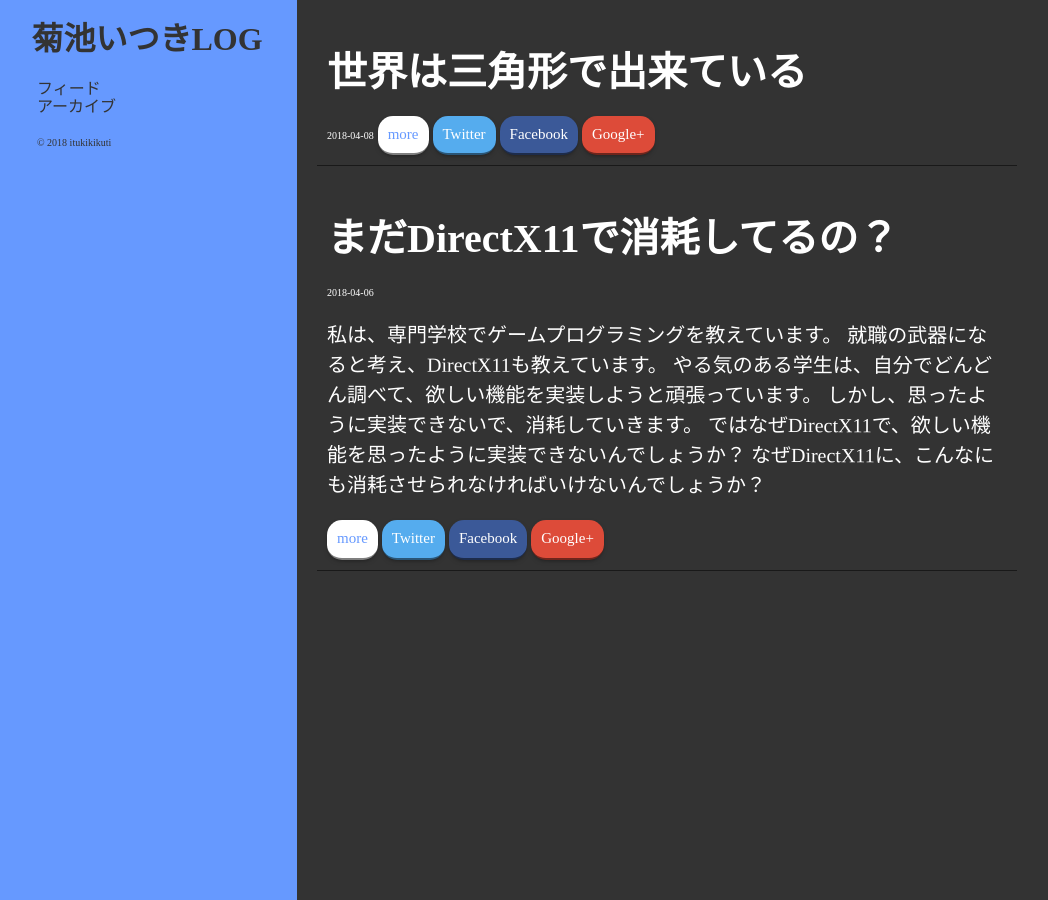
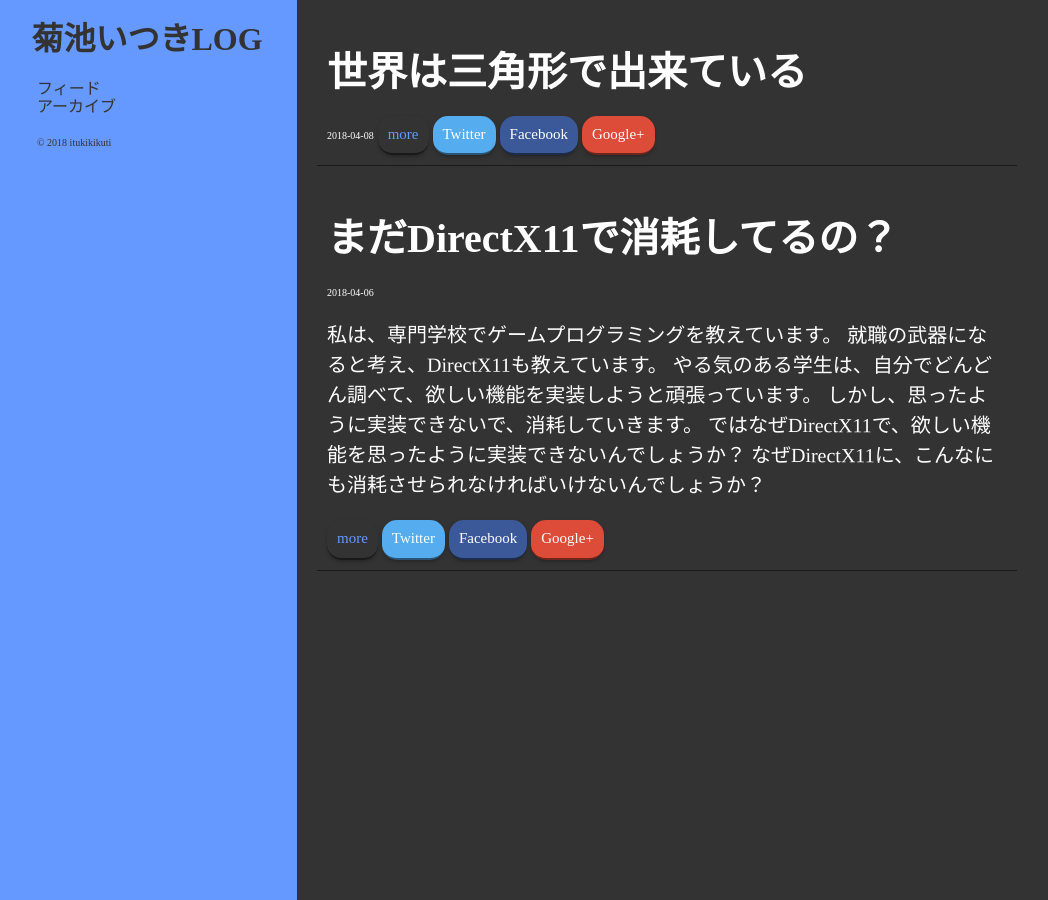
Before and after one commit to itukikikuti/windblow.net, a Jekyll site: the page built from index.html, in a window 1280 px wide. Shown: the whole page, without its empty margins (3-1051 px from the left). Built offline with Jekyll 4.4.1, drawn with Linux system fonts in a browser that asks for light colours; some web fonts are replaced; the list of posts is cut into pages by our own code.

Commit message:
Update style.scss

```diff
--- a/assets/css/style.scss
+++ b/assets/css/style.scss
@@ -1,17 +1,17 @@
 ---
 ---
 $color: {{ site.color }};
-$white: #FFF;
-$black: #333;
+$fore: #FFF;
+$back: #333;
 a {
     color: $color;
     text-decoration: none;
 }
 body {
-    background: $black;
+    background: $back;
     font-family: "Mplus 1p";
     font-weight: 400;
-    color: $white;
+    color: $fore;
 }
 header {
     position: fixed;
@@ -25,14 +25,14 @@
         text-align: center;
     }
     a {
-        color: $black;
+        color: $back;
         transform: rotate(0.05deg);
     }
     nav ul {
         list-style: none;
     }
     small {
-        color: $black;
+        color: $back;
         font-size: 10px;
         margin-left: 40px;
         transform: rotate(0.05deg);
@@ -62,7 +62,7 @@
     h2 a {
         font-weight: 900;
         font-size: 40px;
-        color: $white;
+        color: $fore;
         &:hover {
             color: $color;
         }
@@ -77,7 +77,7 @@
     }
     &>a {
         display:inline-block;
-        color: $white;
+        color: $fore;
         font-size: 15px;
         padding: 10px;
         border-radius: 15px;
@@ -89,7 +89,7 @@
             box-shadow: none;
         }
         &:nth-last-of-type(4) {
-            background: $white;
+            background: $back;
             color: $color;
         }
         &:nth-last-of-type(3) {
```
